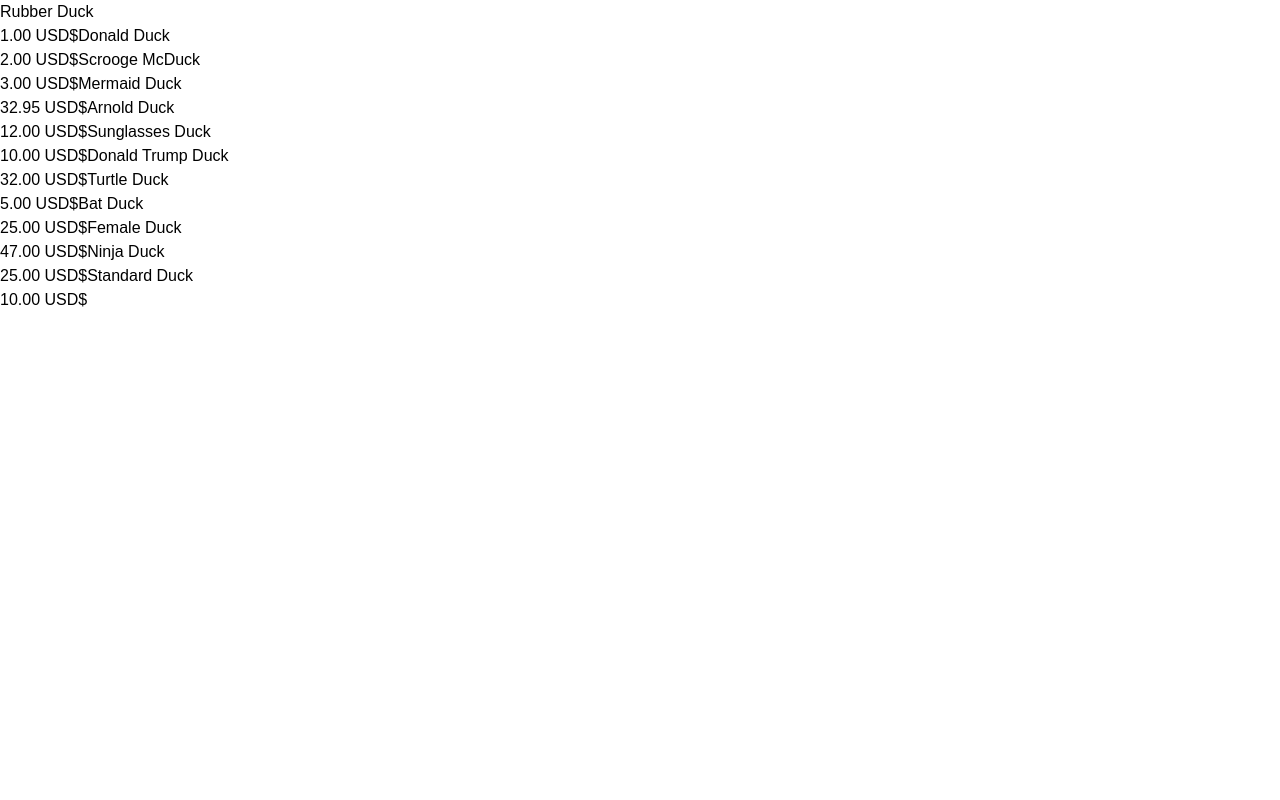
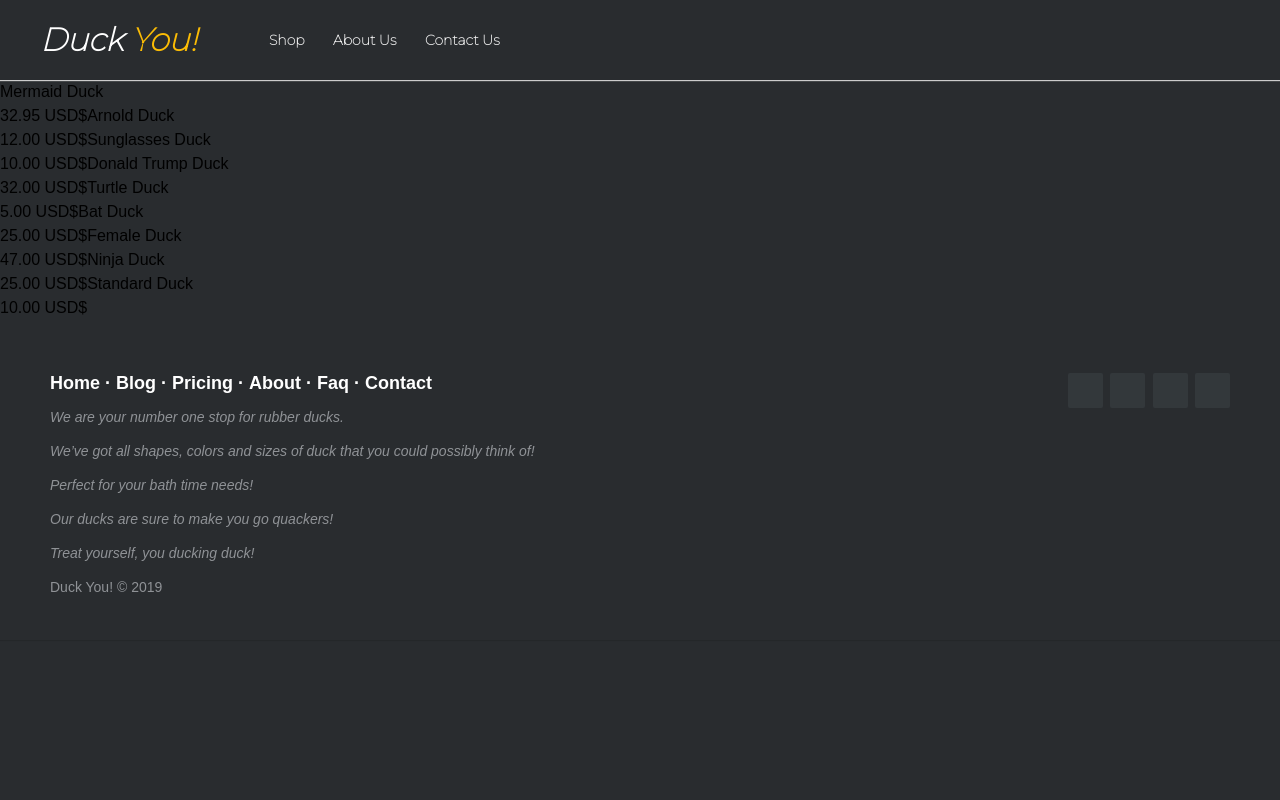
Before and after one commit to madsfeddersen/DWPEXAM, a PHP site: page / in a window 1280 px wide. Run offline with PHP 8.4, Linux system fonts and the light colour scheme; some libraries are stand-ins or nearby versions.

Commit message:
I DUCKED UP
I DUCKED UP OK?

```diff
--- a/css/main.css
+++ b/css/main.css
@@ -1,9 +1,165 @@
 body
     {
-        font-family: "arial", "sans-serif";
+        font-family: "Montserrat", "sans-serif";
+        background-color:#292c2f;
     }
 
 a
     {
+
+    }
+    .header-user-dropdown {
+        background-color:#292c2f;
+        box-shadow:0 1px 1px #ccc;
+        padding: 20px 40px;
+        height: 80px;
+        color: #ffffff;
+        box-sizing: border-box;
+    }
+
+    /* Our Logo */
+
+    .header-user-dropdown .header-limiter h1{
+        float: left;
+        font: normal 28px;
+        line-height: 40px;
+        margin:0;
+        font-family: "Montserrat", "strong";
+        font-weight: bold;
+        font-style: italic;
+
+    }
+
+    .header-user-dropdown .header-limiter h1 span {
+        color:#fbbc05;
+        font-style: italic;
+    }
+
+    /* our header links */
+
+    .header-user-dropdown .header-limiter a {
+        color: #ffffff;
         text-decoration: none;
+        font-family: "Montserrat", "strong";
+        font-weight: bold;
+
+
     }
+
+    .header-user-dropdown .header-limiter nav{
+        font:16px Arial, Helvetica, sans-serif;
+        line-height: 40px;
+        float: left;
+        margin: 0 0 0 60px;
+        padding: 0;
+    }
+
+    .header-user-dropdown .header-limiter nav a{
+        font-size: 14px;
+        display: inline-block;
+        padding: 0 12px;
+        opacity: 0.9;
+        position: relative;
+        text-decoration:none;
+        line-height: 1;
+    }
+
+    @media all and (max-width: 800px) {
+
+        .header-user-dropdown .header-limiter h1 {
+            font-size: 24px;
+        }
+
+        .header-user-dropdown .header-limiter nav a {
+            padding: 0 5px;
+        }
+
+        .header-user-dropdown .header-limiter nav {
+            margin-left: 20px;
+        }
+
+    }
+
+    @media all and (max-width: 600px) {
+
+        .header-user-dropdown .header-limiter nav {
+            display: none;
+        }
+
+    }
+
+    .footer-distributed{
+        background-color: #292c2f;
+        box-shadow: 0 1px 1px 0 rgba(0, 0, 0, 0.12);
+        box-sizing: border-box;
+        width: 100%;
+        text-align: left;
+        font: normal 16px sans-serif;
+
+        padding: 45px 50px;
+        margin-top: 2px;
+    }
+
+    .footer-distributed .footer-left p{
+        color:  #8f9296;
+        font-size: 14px;
+        margin: 0;
+    }
+
+
+    .footer-distributed p.footer-links{
+        font-size:18px;
+        font-weight: bold;
+        color:  #ffffff;
+        margin: 0 0 10px;
+        padding: 0;
+    }
+
+    .footer-distributed p.footer-links a{
+        display:inline-block;
+        line-height: 1.8;
+        text-decoration: none;
+        color:  inherit;
+    }
+
+    .footer-distributed .footer-right{
+        float: right;
+        margin-top: 6px;
+        max-width: 180px;
+    }
+
+    .footer-distributed .footer-right a{
+        display: inline-block;
+        width: 35px;
+        height: 35px;
+        background-color:  #33383b;
+        border-radius: 2px;
+
+        font-size: 20px;
+        color: #ffffff;
+        text-align: center;
+        line-height: 35px;
+
+        margin-left: 3px;
+    }
+
+
+    @media (max-width: 600px) {
+
+        .footer-distributed .footer-left,
+        .footer-distributed .footer-right{
+            text-align: center;
+        }
+
+        .footer-distributed .footer-right{
+            float: none;
+            margin: 0 auto 20px;
+        }
+
+        .footer-distributed .footer-left p.footer-links{
+            line-height: 1.8;
+        }
+    }
+    footer-text {
+        font-style: italic;
+    }
--- a/index.php
+++ b/index.php
@@ -1,29 +1,26 @@
 <?php
-    //DUMMY
     function duck()
     {
+        //DUMMY DATA
         $ducks =
             [
-                ["name" => "Rubber Duck", "price" => "1.00", "id" => "000001"],
-                ["name" => "Donald Duck", "price" => "2.00", "id" => "000002"],
-                ["name" => "Scrooge McDuck", "price" => "3.00", "id" => "000003"],
-                ["name" => "Mermaid Duck", "price" => "32.95", "id" => "000004"],
-                ["name" => "Arnold Duck", "price" => "12.00", "id" => "000005"],
-                ["name" => "Sunglasses Duck", "price" => "10.00", "id" => "000006"],
-                ["name" => "Donald Trump Duck", "price" => "32.00", "id" => "000007"],
-                ["name" => "Turtle Duck", "price" => "5.00", "id" => "000008"],
-                ["name" => "Bat Duck", "price" => "25.00", "id" => "000009"],
-                ["name" => "Female Duck", "price" => "47.00", "id" => "000010"],
-                ["name" => "Ninja Duck", "price" => "25.00", "id" => "000011"],
-                ["name" => "Standard Duck", "price" => "10.00", "id" => "000012"]
+                ["name" => "Mermaid Duck", "price" => "32.95", "id" => "MermaidDuck"],
+                ["name" => "Arnold Duck", "price" => "12.00", "id" => "MuscleDuck"],
+                ["name" => "Sunglasses Duck", "price" => "10.00", "id" => "SunglassesDuck"],
+                ["name" => "Donald Trump Duck", "price" => "32.00", "id" => "TrumpDuck"],
+                ["name" => "Turtle Duck", "price" => "5.00", "id" => "TurtleDuck"],
+                ["name" => "Bat Duck", "price" => "25.00", "id" => "BatDuck"],
+                ["name" => "Female Duck", "price" => "47.00", "id" => "FemaleDuck"],
+                ["name" => "Ninja Duck", "price" => "25.00", "id" => "NinjaDuck"],
+                ["name" => "Standard Duck", "price" => "10.00", "id" => "StandardDuck"]
             ];
         foreach ($ducks as $duck)
         {
-            $getDuckImgId = 'img/' . $duck['id'] . '.jpg';
+            $getDuckImgId = 'img/' . $duck['id'] . '.png';
             $duckImg = '<v-img class="duckImg" src="' . $getDuckImgId . '"></v-img>';
             $b = "<br>";
             $duckInfo = $duck['name'] . $b . $duck['price'] . ' USD$';
-            $duckString = '<v-flex xs3><v-card>' . $duckImg . '<v-card-text class="px-0">' . $duckInfo . '</v-card-text></v-card></v-flex>';
+            $duckString = '<v-flex xs3><v-card>' . $duckImg . '<v-card-text class="px-0" style="font-family: Arial, regular">' . $duckInfo . '</v-card-text></v-card></v-flex>';
             echo $duckString;
         }
     }
@@ -32,11 +29,25 @@
 <head>
     <link rel="stylesheet" href="css/main.css">
     <link href='https://fonts.googleapis.com/css?family=Roboto:100,300,400,500,700,900|Material+Icons' rel="stylesheet">
+    <link href="https://fonts.googleapis.com/css?family=Montserrat:100" rel="stylesheet">
     <link href="https://cdn.jsdelivr.net/npm/vuetify/dist/vuetify.min.css" rel="stylesheet">
 </head>
 <body>
+
+<header class="header-user-dropdown">
+
+	<div class="header-limiter">
+		<h1><a href="#">Duck <span>You!</span></a></h1>
+
+		<nav>
+			<a href="#">Shop</a>
+            <a href="#">About Us</a>
+            <a href="#">Contact Us</a>
+		</nav>
+
+</header>
 <div id="app">
-    <v-app dark>
+    <v-app light>
         <v-container  grid-list-md text-xs-center>
             <v-layout mt-5 row wrap>
                 <?php duck(); ?>
@@ -46,8 +57,50 @@
 </div>
 
 
+<footer class="footer-distributed">
 
-    <script src="https://cdn.jsdelivr.net/npm/vue/dist/vue.js"></script>
+<div class="footer-right">
+
+    <a href="#"><i class="fa fa-facebook"></i></a>
+    <a href="#"><i class="fa fa-twitter"></i></a>
+    <a href="#"><i class="fa fa-linkedin"></i></a>
+    <a href="#"><i class="fa fa-github"></i></a>
+
+</div>
+
+<div class="footer-left">
+
+    <p class="footer-links">
+        <a href="#">Home</a>
+        ·
+        <a href="#">Blog</a>
+        ·
+        <a href="#">Pricing</a>
+        ·
+        <a href="#">About</a>
+        ·
+        <a href="#">Faq</a>
+        ·
+        <a href="#">Contact</a>
+    </p>
+    <p class="footer-text" style="font-style: italic"> We are your number one stop for rubber ducks.</p>
+    <br>
+    <p class="footer-text" style="font-style: italic"> We’ve got all shapes, colors and sizes of duck
+     that you could possibly think of! </p>
+    <br>
+    <p class="footer-text" style="font-style: italic">Perfect for your bath time needs!
+    </p>
+    <br>
+    <p class="footer-text" style="font-style: italic">Our ducks are sure to make you go quackers!</p>
+    <br>
+    <p class="footer-text" style="font-style: italic">Treat yourself, you ducking duck!</p>
+    <br>
+    <p>Duck You! &copy; 2019</p>
+</div>
+
+</footer>
+
+<script src="https://cdn.jsdelivr.net/npm/vue/dist/vue.js"></script>
     <script src="https://cdn.jsdelivr.net/npm/vuetify/dist/vuetify.js"></script>
     <script>
         new Vue({ el: '#app' })
```
Also changed, not shown: img/BatDuck.png (added), img/FemaleDuck.png (added), img/MermaidDuck.png (added), img/MuscleDuck.png (added), img/NinjaDuck.png (added), img/StandardDuck.png (added), img/SunglassesDuck.png (added), img/TrumpDuck.png (added), img/TurtleDuck.png (added).
